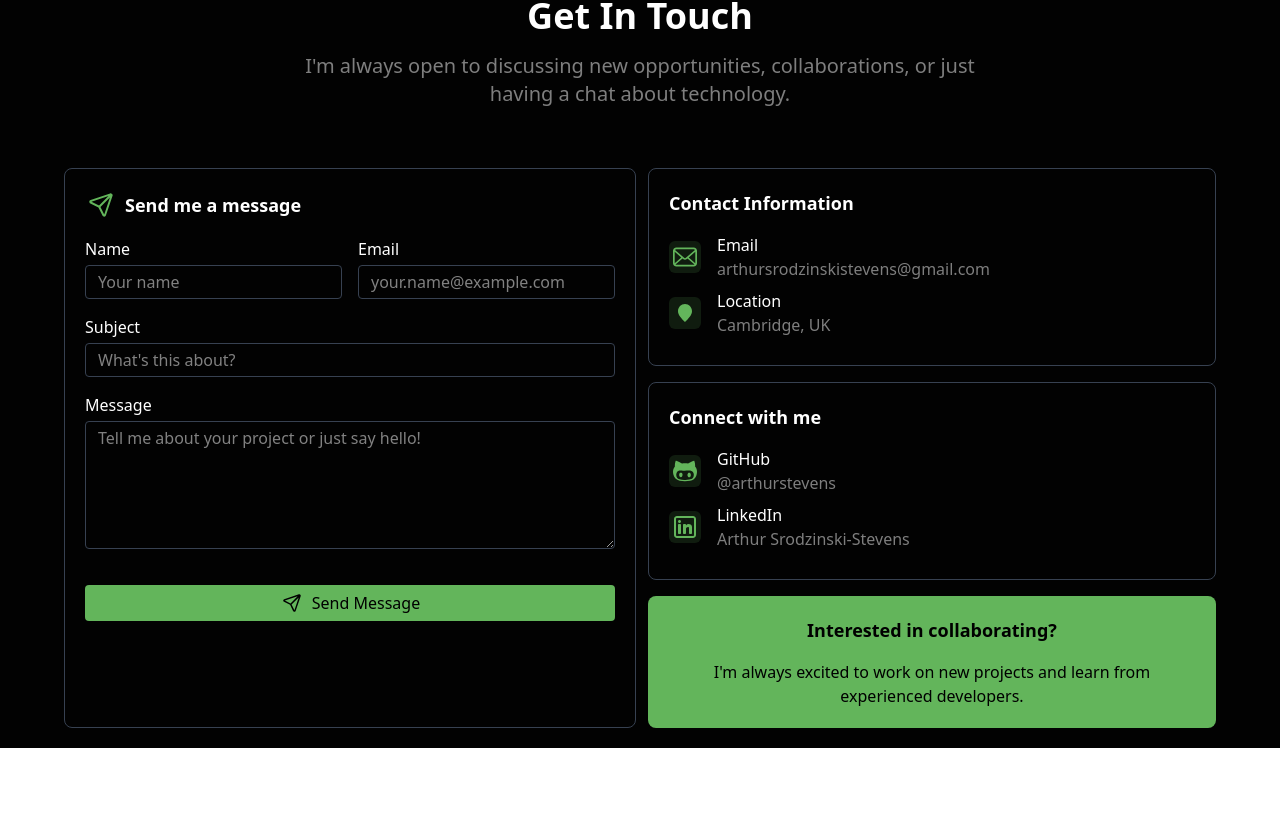
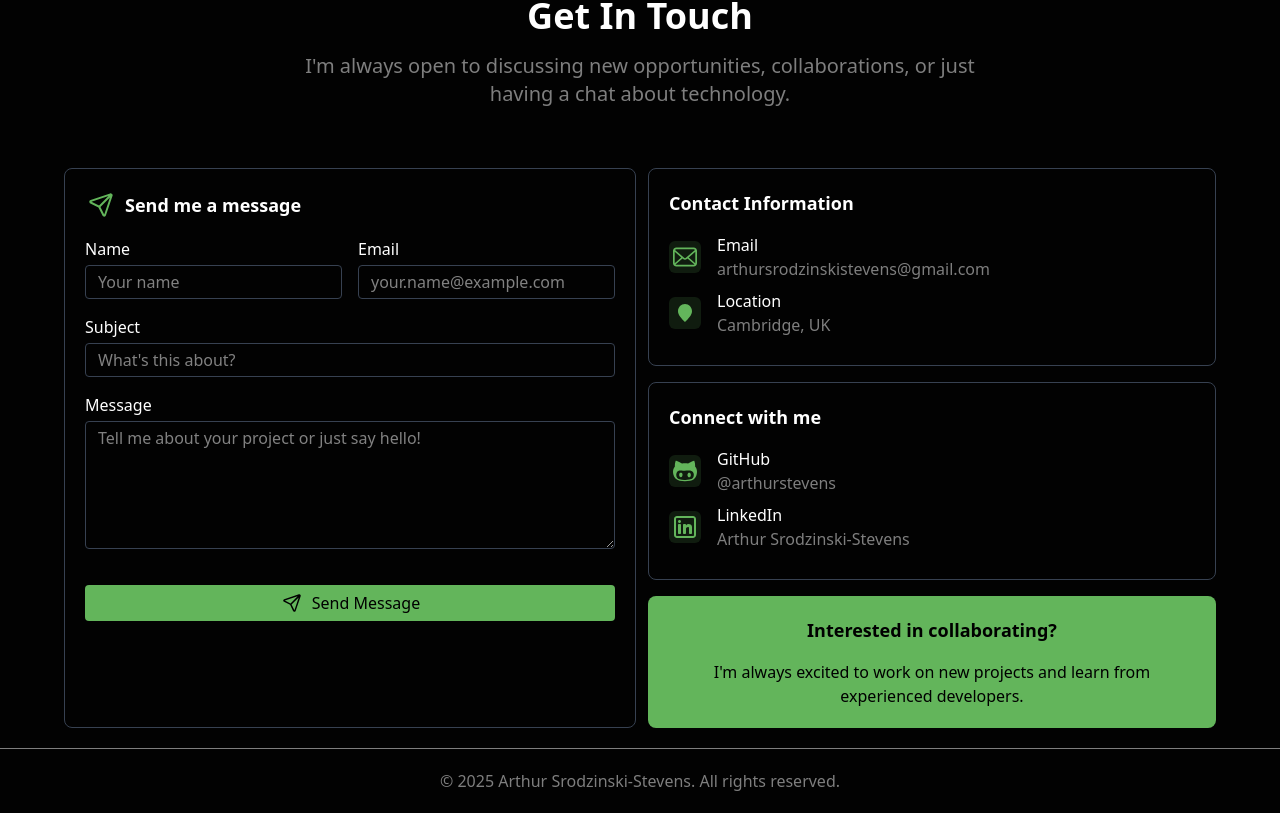
Before and after one commit to arthurstevens/portfolio, a React (Vite) app: page / in a window 1280 px wide. Shown: the part 2710-3523 px from the top of the page. Before the commit the page ends 3458 px from the top, so only its background shows below. Built offline with nearby package versions, Linux system fonts and the light colour scheme.

Commit message:
feat(footer): add footer

```diff
--- a/src/App.tsx
+++ b/src/App.tsx
@@ -1,4 +1,4 @@
-// import Footer from './components/Footer'
+import Footer from './components/Footer'
 import Header from './components/Header'
 import Home from './components/Home'
 import About from './components/About'
@@ -15,6 +15,8 @@ function App() {
         <Projects />
         <Contact />
       </main>
+      <hr className="max-w-7xl border-t-1 border-secondary mx-auto" />
+      <Footer />
     </div>
   )
 }
--- a/src/components/Footer.tsx
+++ b/src/components/Footer.tsx
@@ -1,6 +1,6 @@
 const Footer = () => {
     return (
-        <footer className="flex justify-center mt-auto text-primary">
+        <footer className="flex justify-center mt-auto text-secondary pt-5 pb-5">
             &copy; {new Date().getFullYear()} Arthur Srodzinski-Stevens. All rights reserved.
         </footer>
     )
```
